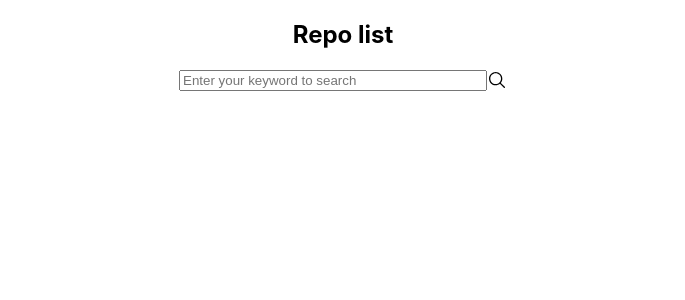
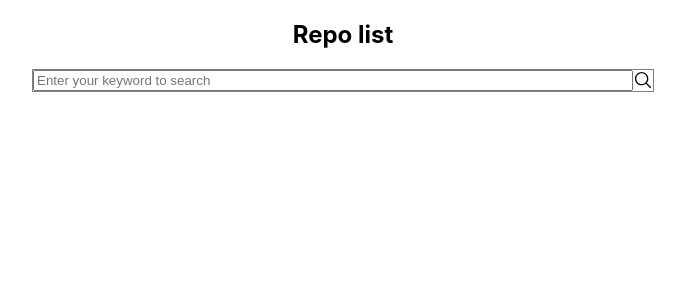
Before and after one commit to senarius/react_github_api_pagination, a React (Create React App) app: page / in a window 1280 px wide. Shown: the top 300 px of the page, without its empty margins (297-982 px from the left). Built offline with nearby package versions, Linux system fonts and the light colour scheme.

Commit message:
input class refactor

```diff
--- a/src/App.css
+++ b/src/App.css
@@ -105,10 +105,14 @@ svg {
   border-radius: 4px;
 }
 
-.w-300 {
-  width: 300px;
+.w-full {
+  width: 100%;
 }
 
 .mb-50 {
   margin-bottom: 5rem;
 }
+
+.w-620-px {
+  width: 620px;
+}
--- a/src/components/Repo.tsx
+++ b/src/components/Repo.tsx
@@ -84,9 +84,9 @@ const Repo = () => {
   return (
     <div className="mb-50">
       <form>
-        <label className="inline-flex">
+        <label className="inline-flex border w-620-px">
           <input
-          value={searchVal} onChange={(e) => setsearchVal(e.target.value)} placeholder="Enter your keyword to search" type="text" className="w-300"/>
+          value={searchVal} onChange={(e) => setsearchVal(e.target.value)} placeholder="Enter your keyword to search" type="text" className="w-full"/>
           <span className="flex items-center pr-2">
             <svg className="h-5 w-5" xmlns="http://www.w3.org/2000/svg" x="0px" y="0px" width="30"
               height="30" viewBox="0 0 30 30">
```
